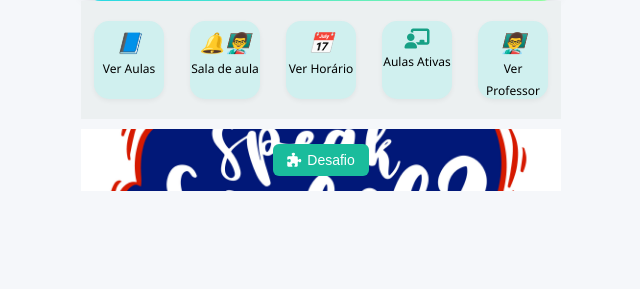
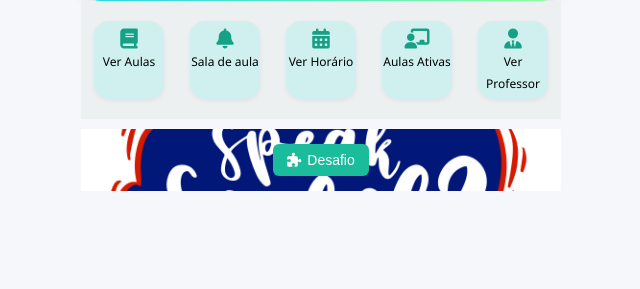
Before and after one commit to Sabelider/ExAap, a FastAPI app: template templates/perfil.html in a window 1280 px wide. Shown: the part 167-456 px from the top of the page, without its empty margins (319-959 px from the left). Run offline with FastAPI, Linux system fonts and the light colour scheme; the template is opened without the code that fills it, so the values that code supplies are empty; parts of the project's set-up code (start-up, migrations or seed data) failed here and were passed over; some libraries are stand-ins or nearby versions.

Commit message:
Update perfil.html

```diff
--- a/templates/perfil.html
+++ b/templates/perfil.html
@@ -274,28 +274,34 @@
 
   <div class="acoes">
   <div class="acao" onclick="toggleAulas()">
-      <i>📘</i>
+    <i class="fa-solid fa-book"></i>
     <span>Ver Aulas</span>
   </div>
+
   <div class="acao" id="btn-notificacao" onclick="verNotificacao()">
-  <i id="icone-sino">🔔👨‍🏫</i>
+    <i id="icone-sino" class="fa-solid fa-bell"></i>
     <span id="texto-sala">Sala de aula</span>
   </div>
+
   <div class="acao" onclick="verHorario()">
-      <i>📅</i>
+    <i class="fa-solid fa-calendar-days"></i>
     <span>Ver Horário</span>
   </div>
+
   <div class="acao" id="btn-aulas-ativas">
     <i id="icone-aulas" class="fa-solid fa-chalkboard-teacher"></i>
     <span id="texto-aulas">Aulas Ativas</span>
   </div>
+
   <div class="acao" onclick="toggleProfessor()">
-      <i>👨‍🏫</i>
+    <i class="fa-solid fa-user-tie"></i>
     <span>Ver Professor</span>
   </div>
 </div>
+
 <!-- Link para ícones -->
 <link rel="stylesheet" href="https://cdnjs.cloudflare.com/ajax/libs/font-awesome/6.5.0/css/all.min.css">
+
 
 <!-- Botão para abrir o desafio (centralizado) -->
 <div style="display: flex; justify-content: center; margin: 10px 0; background: url('/static/fundo.jpg') no-repeat center center; background-size: cover; padding: 15px 0;">
@@ -543,7 +549,7 @@ function abrirPagamentos() {
     }
   };
 
-  // Normaliza o nome do aluno para consulta
+
   const aluno = nomeAluno.trim().toLowerCase().replace(/\s+/g, "");
 
   async function verificarAulaAtiva() {
```
Lines whose indentation alone changed are shown as unchanged.
